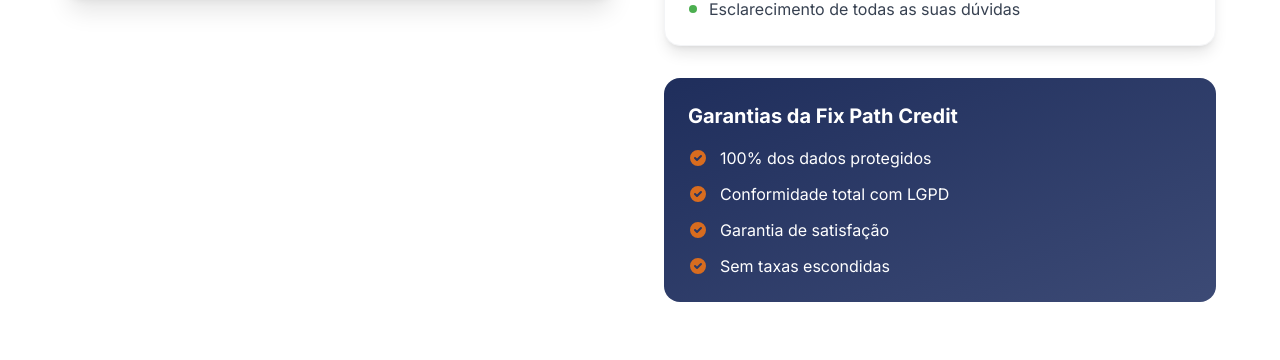
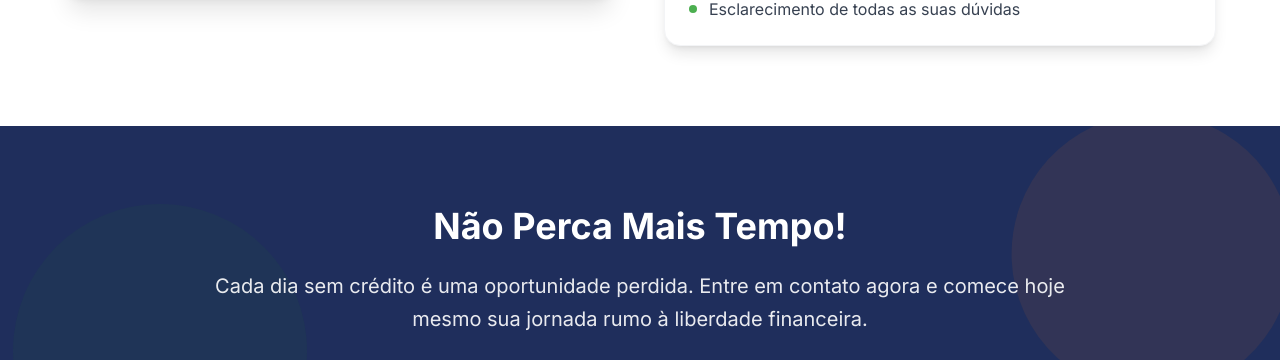
Before and after one commit to BrunoCstr/fixcreditpath, a Next.js app: page /contato in a window 1280 px wide. Shown: the part 2335-2695 px from the top of the page. Built offline with nearby package versions, Linux system fonts and the light colour scheme.

Commit message:
Remove Garantias da Fix Path Credit card
cgen-ced37887351348889bf4381df35ac5fc

```diff
--- a/app/contato/page.tsx
+++ b/app/contato/page.tsx
@@ -521,42 +521,6 @@ export default function ContactPage() {
                       ))}
                     </div>
                   </div>
-
-                  <div className="bg-gradient-to-br from-[#1F2E5C] to-[#3C4A75] rounded-2xl p-6 text-white">
-                    <h3 className="text-xl font-bold mb-4">
-                      Garantias da Fix Path Credit
-                    </h3>
-                    <div className="space-y-3">
-                      {[
-                        "100% dos dados protegidos",
-                        "Conformidade total com LGPD",
-                        "Garantia de satisfação",
-                        "Sem taxas escondidas",
-                      ].map((item, index) => (
-                        <motion.div
-                          key={index}
-                          initial={{ opacity: 0, x: -20 }}
-                          whileInView={{ opacity: 1, x: 0 }}
-                          transition={{ duration: 0.5, delay: index * 0.1 }}
-                          viewport={{ once: true }}
-                          className="flex items-center"
-                        >
-                          <svg
-                            className="w-5 h-5 text-[#D86C1F] mr-3"
-                            fill="currentColor"
-                            viewBox="0 0 20 20"
-                          >
-                            <path
-                              fillRule="evenodd"
-                              d="M10 18a8 8 0 100-16 8 8 0 000 16zm3.707-9.293a1 1 0 00-1.414-1.414L9 10.586 7.707 9.293a1 1 0 00-1.414 1.414l2 2a1 1 0 001.414 0l4-4z"
-                              clipRule="evenodd"
-                            />
-                          </svg>
-                          <span>{item}</span>
-                        </motion.div>
-                      ))}
-                    </div>
-                  </div>
                 </motion.div>
               </div>
             </div>
```
